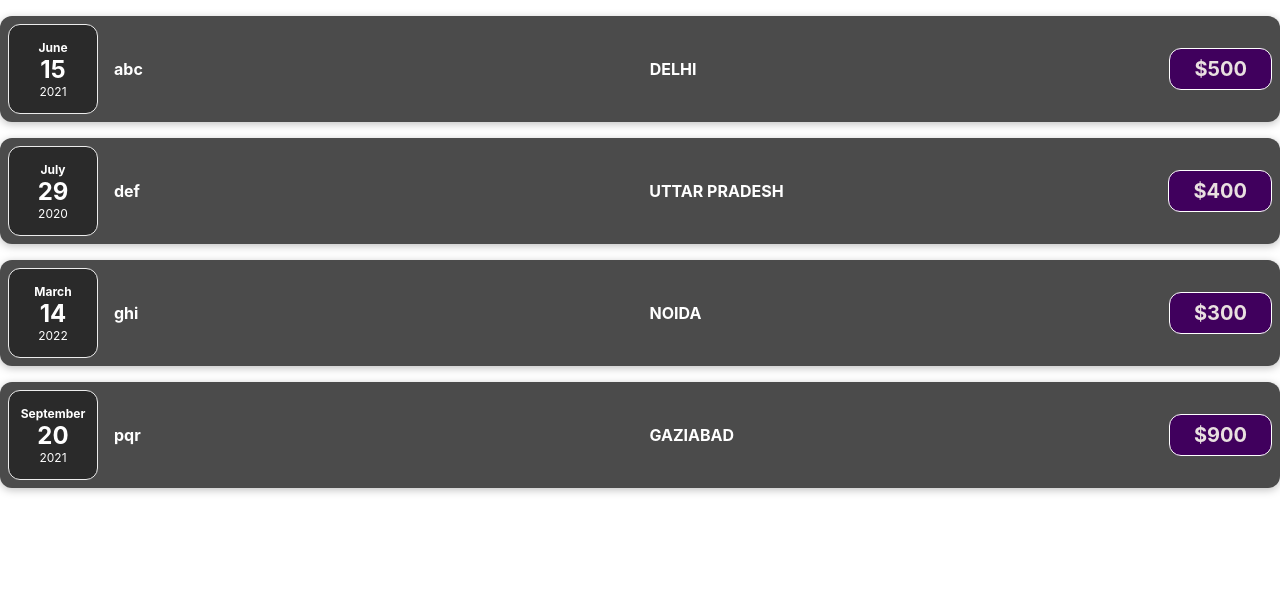
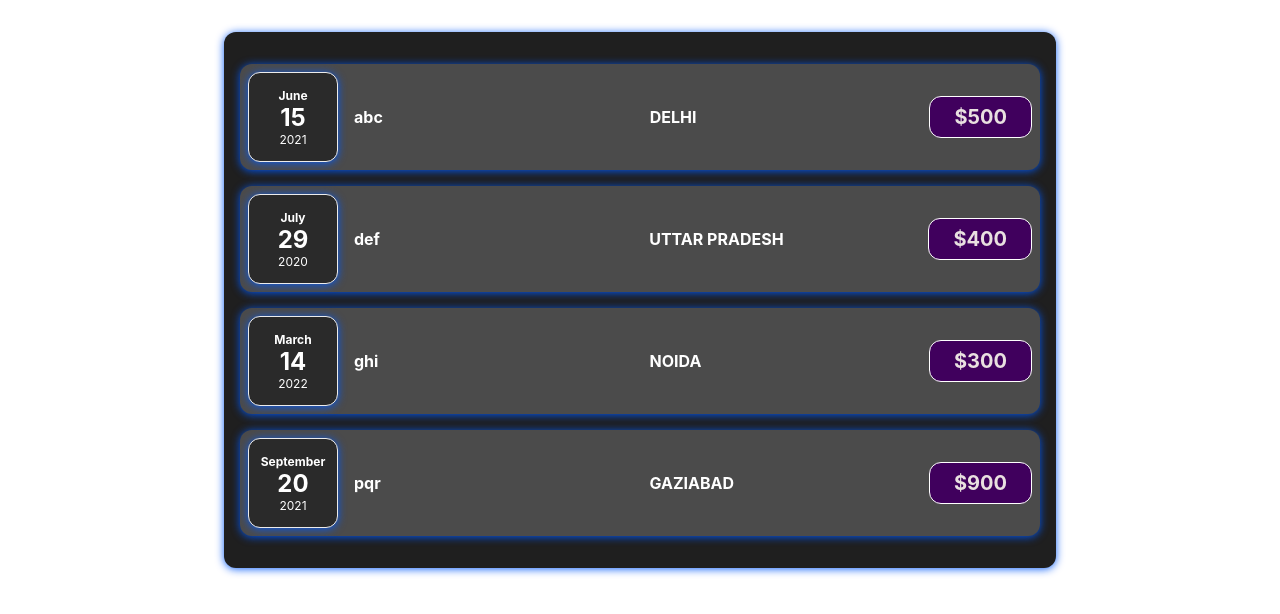
Before and after one commit to Chiksinafees/reactrepo, a React (Create React App) app: page / in a window 1280 px wide. Shown: the top 614 px of the page. Built offline with nearby package versions, Linux system fonts and the light colour scheme.

Commit message:
children props and behind the scene task11

```diff
--- a/src/App.css
+++ b/src/App.css
@@ -23,7 +23,13 @@
   font-size: calc(10px + 2vmin);
   color: white;
 }
-
+.expense123 {
+  padding:1rem;
+  background-color: rgb(31,31,31);
+  margin: 2rem auto;
+  width: 50rem;
+  max-width: 95%;
+}
 .App-link {
   color: #61dafb;
 }
--- a/src/App.js
+++ b/src/App.js
@@ -1,4 +1,6 @@
 import Expense from "./Expense/ExpenseItem";
+import Card from "./Expense/Card";
+import "./App.css";
 
 function App() {
   const Sampleexpense = [
@@ -32,8 +34,7 @@
     },
   ];
   return (
-    <div>
-
+    <Card className="expense123">
       {Sampleexpense.map((Sample) => {
         return (
           <div key={Sample.id}>
@@ -46,7 +47,7 @@
           </div>
         );
       })}
-    </div>
+    </Card>
   );
 }
 
--- /dev/null
+++ b/src/Expense/Card.css
@@ -0,0 +1,4 @@
+.card {
+  border-radius: 12px;
+  box-shadow: 0 1px 8px rgba(2, 89, 250, 0.952);
+}
--- /dev/null
+++ b/src/Expense/Card.js
@@ -0,0 +1,9 @@
+import "./Card.css";
+
+function Card(props) {
+  const classes = "card " + props.className;
+
+  return <div className={classes}>{props.children}</div>;
+}
+
+export default Card;
--- a/src/Expense/ExpenseDate.css
+++ b/src/Expense/ExpenseDate.css
@@ -6,7 +6,6 @@
   border: 1px solid #ececec;
   background-color: #2a2a2a;
   color: white;
-  border-radius: 12px;
   align-items: center;
   justify-content: center;
 }
--- a/src/Expense/ExpenseDate.js
+++ b/src/Expense/ExpenseDate.js
@@ -1,4 +1,5 @@
 import "./ExpenseDate.css";
+import Card from "./Card";
 
 function ExpenseDate(props) {
   const month = props.date.toLocaleString("en-US", { month: "long" });
@@ -6,11 +7,11 @@
   const year = props.date.getFullYear();
 
   return (
-    <div className="expense-date">
+    <Card className="expense-date">
       <div className="expense-date__month">{month}</div>
       <div className="expense-date__day">{day}</div>
       <div className="expense-date__year">{year}</div>
-    </div>
+    </Card>
   );
 }
 
--- a/src/Expense/ExpenseDetails .js
+++ b/src/Expense/ExpenseDetails .js
@@ -1,4 +1,4 @@
-import "./Expenseitem.css";
+import "./ExpenseItem.css";
 
 function ExpenseDetails(props) {
   const title = props.title;
--- a/src/Expense/ExpenseItem.js
+++ b/src/Expense/ExpenseItem.js
@@ -1,9 +1,11 @@
+import "./ExpenseItem.css";
 import ExpenseDate from "./ExpenseDate";
 import ExpenseDetails from "./ExpenseDetails ";
+import Card from "./Card";
 
 function Expense(props) {
   return (
-    <div className="expense-item">
+    <Card className="expense-item">
       <ExpenseDate date={props.date} />
 
       <h2>{props.title}</h2>
@@ -12,8 +14,17 @@
       <div>
         <ExpenseDetails amount={props.amount} />
       </div>
-    </div>
+    </Card>
   );
+  // just did for checking how createElement work
+  //   React.createElement("div",{ className: "expense-item" },
+  //   React.createElement(ExpenseDate, { date: props.date }),
+  //   React.createElement("h2", {}, props.title),
+  //   React.createElement("h2", {}, props.LocationOfExpenditure),
+  //   React.createElement("div",{},
+  //   React.createElement(ExpenseDetails, { amount: props.amount })
+  //   )
+  // );
 }
 
 export default Expense;
--- a/src/Expense/Expenseitem.css
+++ b/src/Expense/Expenseitem.css
@@ -2,10 +2,8 @@
   display: flex;
   justify-content: space-between;
   align-items: center;
-    box-shadow: 0 2px 8px rgba(0, 0, 0, 0.25);
   padding: 0.5rem;
   margin: 1rem 0;
-    border-radius: 12px;
   background-color: #4b4b4b;
 }
 
```
Lines whose indentation alone changed are shown as unchanged.
